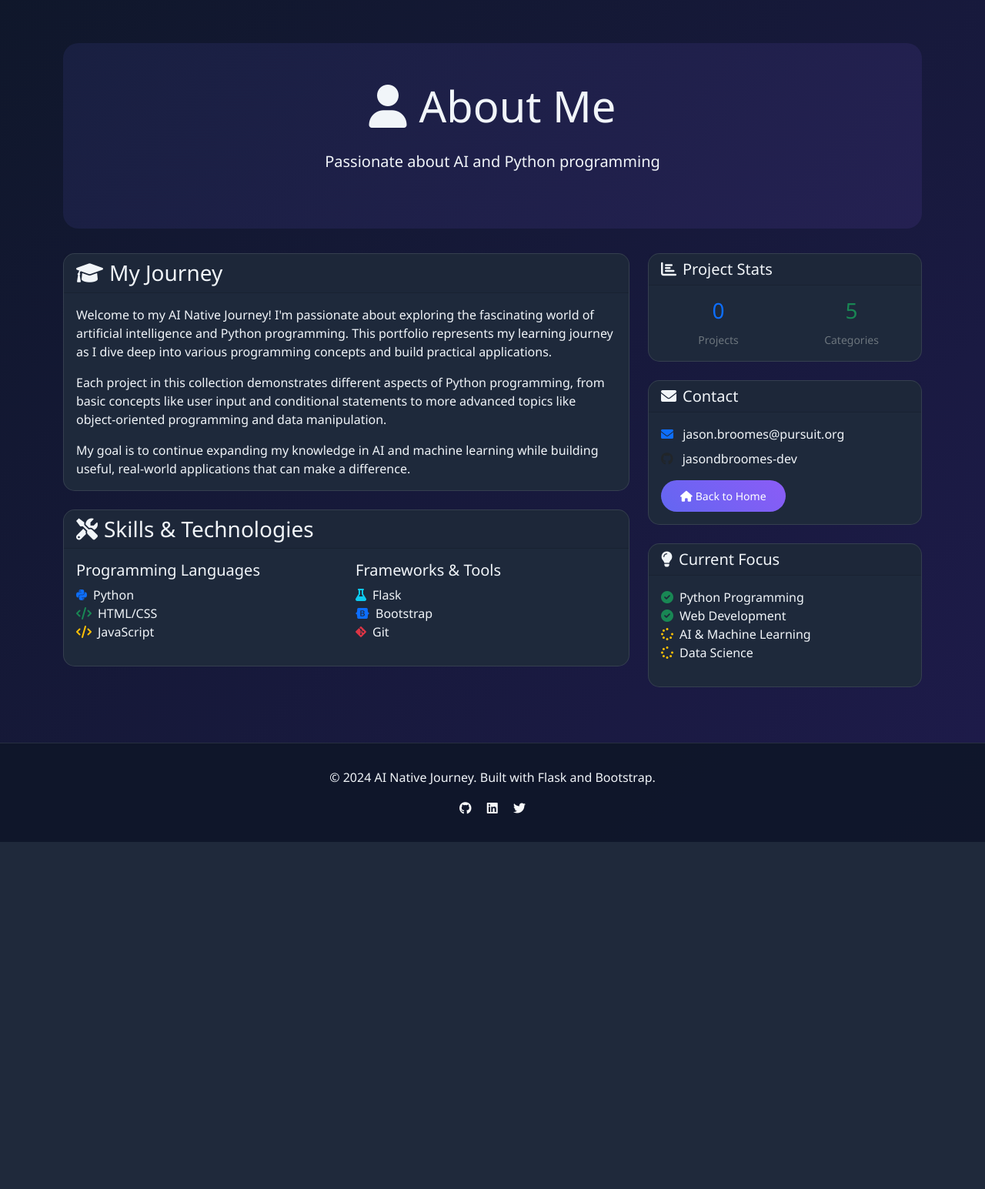
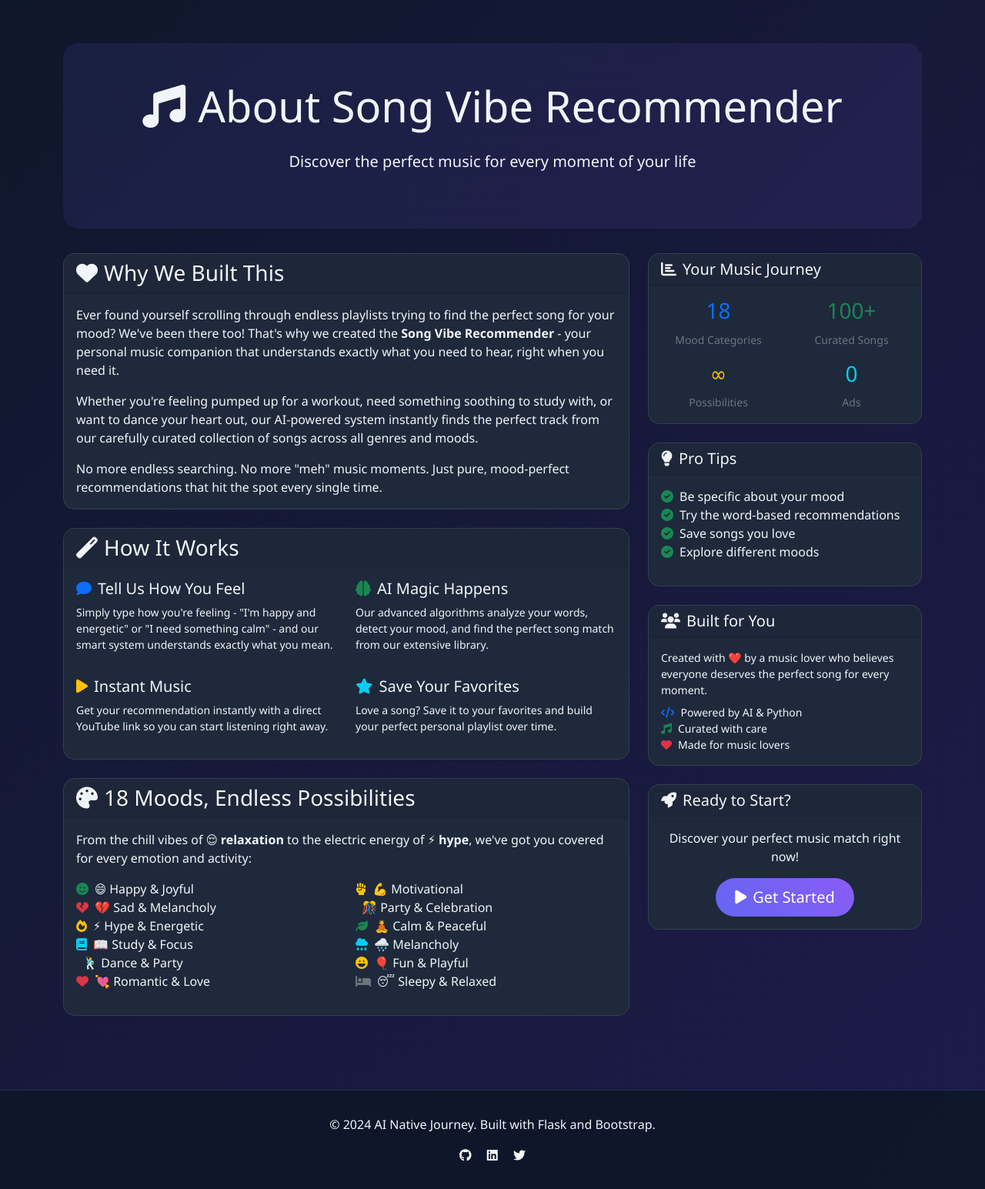
Before and after one commit to jasondbroomes-dev/AI_native-_journey, a Flask app: page /about in a window 1280 px wide. Shown: the part 57-1602 px from the top of the page at 77% size. Before the commit the page ends 1151 px from the top, so only its background shows below. Run offline with Flask 3, Linux system fonts and the light colour scheme; some libraries are stand-ins or nearby versions.

Commit message:
Transform About section into engaging user-focused content
- Changed from developer portfolio to music app focused content
- Added compelling 'Why We Built This' section with relatable pain points
- Created clear 'How It Works' explanation with 4 simple steps
- Showcased all 18 mood categories with emojis and descriptions
- Added user-friendly stats and pro tips
- Included call-to-action to get users started
- Made content engaging and benefit-focused rather than technical

```diff
--- a/templates/about.html
+++ b/templates/about.html
@@ -1,13 +1,13 @@
 {% extends "base.html" %}
 
-{% block title %}About - AI Native Journey{% endblock %}
+{% block title %}About - Song Vibe Recommender{% endblock %}
 
 {% block content %}
 <div class="hero-section text-center">
     <h1 class="display-4 mb-4">
-        <i class="fas fa-user me-3"></i>About Me
+        <i class="fas fa-music me-3"></i>About Song Vibe Recommender
     </h1>
-    <p class="lead mb-4">Passionate about AI and Python programming</p>
+    <p class="lead mb-4">Discover the perfect music for every moment of your life</p>
 </div>
 
 <div class="row">
@@ -15,25 +15,25 @@
         <div class="card mb-4">
             <div class="card-header">
                 <h3 class="mb-0">
-                    <i class="fas fa-graduation-cap me-2"></i>My Journey
+                    <i class="fas fa-heart me-2"></i>Why We Built This
                 </h3>
             </div>
             <div class="card-body">
                 <p class="card-text">
-                    Welcome to my AI Native Journey! I'm passionate about exploring the fascinating world of artificial intelligence
-                    and Python programming. This portfolio represents my learning journey as I dive deep into various programming
-                    concepts and build practical applications.
+                    Ever found yourself scrolling through endless playlists trying to find the perfect song for your mood?
+                    We've been there too! That's why we created the <strong>Song Vibe Recommender</strong> - your personal
+                    music companion that understands exactly what you need to hear, right when you need it.
                 </p>
 
                 <p class="card-text">
-                    Each project in this collection demonstrates different aspects of Python programming, from basic concepts
-                    like user input and conditional statements to more advanced topics like object-oriented programming and
-                    data manipulation.
+                    Whether you're feeling pumped up for a workout, need something soothing to study with, or want to
+                    dance your heart out, our AI-powered system instantly finds the perfect track from our carefully
+                    curated collection of songs across all genres and moods.
                 </p>
 
                 <p class="card-text">
-                    My goal is to continue expanding my knowledge in AI and machine learning while building useful,
-                    real-world applications that can make a difference.
+                    No more endless searching. No more "meh" music moments. Just pure, mood-perfect recommendations
+                    that hit the spot every single time.
                 </p>
             </div>
         </div>
@@ -41,25 +41,63 @@
         <div class="card mb-4">
             <div class="card-header">
                 <h3 class="mb-0">
-                    <i class="fas fa-tools me-2"></i>Skills & Technologies
+                    <i class="fas fa-magic me-2"></i>How It Works
                 </h3>
             </div>
             <div class="card-body">
                 <div class="row">
                     <div class="col-md-6">
-                        <h5>Programming Languages</h5>
+                        <h5><i class="fas fa-comment me-2 text-primary"></i>Tell Us How You Feel</h5>
+                        <p class="small">Simply type how you're feeling - "I'm happy and energetic" or "I need something calm" - and our smart system understands exactly what you mean.</p>
+                    </div>
+                    <div class="col-md-6">
+                        <h5><i class="fas fa-brain me-2 text-success"></i>AI Magic Happens</h5>
+                        <p class="small">Our advanced algorithms analyze your words, detect your mood, and find the perfect song match from our extensive library.</p>
+                    </div>
+                </div>
+                <div class="row mt-3">
+                    <div class="col-md-6">
+                        <h5><i class="fas fa-play me-2 text-warning"></i>Instant Music</h5>
+                        <p class="small">Get your recommendation instantly with a direct YouTube link so you can start listening right away.</p>
+                    </div>
+                    <div class="col-md-6">
+                        <h5><i class="fas fa-star me-2 text-info"></i>Save Your Favorites</h5>
+                        <p class="small">Love a song? Save it to your favorites and build your perfect personal playlist over time.</p>
+                    </div>
+                </div>
+            </div>
+        </div>
+
+        <div class="card mb-4">
+            <div class="card-header">
+                <h3 class="mb-0">
+                    <i class="fas fa-palette me-2"></i>18 Moods, Endless Possibilities
+                </h3>
+            </div>
+            <div class="card-body">
+                <p class="card-text">
+                    From the chill vibes of 😌 <strong>relaxation</strong> to the electric energy of ⚡ <strong>hype</strong>,
+                    we've got you covered for every emotion and activity:
+                </p>
+                <div class="row">
+                    <div class="col-md-6">
                         <ul class="list-unstyled">
-                            <li><i class="fab fa-python me-2 text-primary"></i>Python</li>
-                            <li><i class="fas fa-code me-2 text-success"></i>HTML/CSS</li>
-                            <li><i class="fas fa-code me-2 text-warning"></i>JavaScript</li>
+                            <li><i class="fas fa-smile me-2 text-success"></i>😄 Happy & Joyful</li>
+                            <li><i class="fas fa-heart-broken me-2 text-danger"></i>💔 Sad & Melancholy</li>
+                            <li><i class="fas fa-fire me-2 text-warning"></i>⚡ Hype & Energetic</li>
+                            <li><i class="fas fa-book me-2 text-info"></i>📖 Study & Focus</li>
+                            <li><i class="fas fa-dancing me-2 text-primary"></i>🕺 Dance & Party</li>
+                            <li><i class="fas fa-heart me-2 text-danger"></i>💘 Romantic & Love</li>
                         </ul>
                     </div>
                     <div class="col-md-6">
-                        <h5>Frameworks & Tools</h5>
                         <ul class="list-unstyled">
-                            <li><i class="fas fa-flask me-2 text-info"></i>Flask</li>
-                            <li><i class="fab fa-bootstrap me-2 text-primary"></i>Bootstrap</li>
-                            <li><i class="fab fa-git-alt me-2 text-danger"></i>Git</li>
+                            <li><i class="fas fa-fist-raised me-2 text-warning"></i>💪 Motivational</li>
+                            <li><i class="fas fa-party me-2 text-success"></i>🎊 Party & Celebration</li>
+                            <li><i class="fas fa-leaf me-2 text-success"></i>🧘 Calm & Peaceful</li>
+                            <li><i class="fas fa-cloud-rain me-2 text-info"></i>🌧️ Melancholy</li>
+                            <li><i class="fas fa-laugh me-2 text-warning"></i>🎈 Fun & Playful</li>
+                            <li><i class="fas fa-bed me-2 text-secondary"></i>😴 Sleepy & Relaxed</li>
                         </ul>
                     </div>
                 </div>
@@ -71,18 +109,28 @@
         <div class="card mb-4">
             <div class="card-header">
                 <h5 class="mb-0">
-                    <i class="fas fa-chart-bar me-2"></i>Project Stats
+                    <i class="fas fa-chart-bar me-2"></i>Your Music Journey
                 </h5>
             </div>
             <div class="card-body text-center">
                 <div class="row">
                     <div class="col-6">
-                        <h3 class="text-primary">{{ projects|length }}</h3>
-                        <small class="text-muted">Projects</small>
+                        <h3 class="text-primary">18</h3>
+                        <small class="text-muted">Mood Categories</small>
                     </div>
                     <div class="col-6">
-                        <h3 class="text-success">5</h3>
-                        <small class="text-muted">Categories</small>
+                        <h3 class="text-success">100+</h3>
+                        <small class="text-muted">Curated Songs</small>
+                    </div>
+                </div>
+                <div class="row mt-3">
+                    <div class="col-6">
+                        <h3 class="text-warning">∞</h3>
+                        <small class="text-muted">Possibilities</small>
+                    </div>
+                    <div class="col-6">
+                        <h3 class="text-info">0</h3>
+                        <small class="text-muted">Ads</small>
                     </div>
                 </div>
             </div>
@@ -91,39 +139,52 @@
         <div class="card mb-4">
             <div class="card-header">
                 <h5 class="mb-0">
-                    <i class="fas fa-envelope me-2"></i>Contact
+                    <i class="fas fa-lightbulb me-2"></i>Pro Tips
                 </h5>
             </div>
             <div class="card-body">
-                <p class="mb-2">
-                    <i class="fas fa-envelope me-2 text-primary"></i>
-                    jason.broomes@pursuit.org
+                <ul class="list-unstyled">
+                    <li><i class="fas fa-check-circle me-2 text-success"></i>Be specific about your mood</li>
+                    <li><i class="fas fa-check-circle me-2 text-success"></i>Try the word-based recommendations</li>
+                    <li><i class="fas fa-check-circle me-2 text-success"></i>Save songs you love</li>
+                    <li><i class="fas fa-check-circle me-2 text-success"></i>Explore different moods</li>
+                </ul>
+            </div>
+        </div>
+
+        <div class="card mb-4">
+            <div class="card-header">
+                <h5 class="mb-0">
+                    <i class="fas fa-users me-2"></i>Built for You
+                </h5>
+            </div>
+            <div class="card-body">
+                <p class="small mb-2">
+                    Created with ❤️ by a music lover who believes everyone deserves the perfect song for every moment.
                 </p>
-                <p class="mb-2">
-                    <i class="fab fa-github me-2 text-dark"></i>
-                    jasondbroomes-dev
+                <p class="small mb-0">
+                    <i class="fas fa-code me-2 text-primary"></i>Powered by AI & Python
                 </p>
-                <div class="mt-3">
-                    <a href="/" class="btn btn-primary btn-sm">
-                        <i class="fas fa-home me-1"></i>Back to Home
-                    </a>
-                </div>
+                <p class="small mb-0">
+                    <i class="fas fa-music me-2 text-success"></i>Curated with care
+                </p>
+                <p class="small mb-0">
+                    <i class="fas fa-heart me-2 text-danger"></i>Made for music lovers
+                </p>
             </div>
         </div>
 
         <div class="card">
             <div class="card-header">
                 <h5 class="mb-0">
-                    <i class="fas fa-lightbulb me-2"></i>Current Focus
+                    <i class="fas fa-rocket me-2"></i>Ready to Start?
                 </h5>
             </div>
-            <div class="card-body">
-                <ul class="list-unstyled">
-                    <li><i class="fas fa-check-circle me-2 text-success"></i>Python Programming</li>
-                    <li><i class="fas fa-check-circle me-2 text-success"></i>Web Development</li>
-                    <li><i class="fas fa-spinner me-2 text-warning"></i>AI & Machine Learning</li>
-                    <li><i class="fas fa-spinner me-2 text-warning"></i>Data Science</li>
-                </ul>
+            <div class="card-body text-center">
+                <p class="mb-3">Discover your perfect music match right now!</p>
+                <a href="/" class="btn btn-primary btn-lg">
+                    <i class="fas fa-play me-2"></i>Get Started
+                </a>
             </div>
         </div>
     </div>
```
